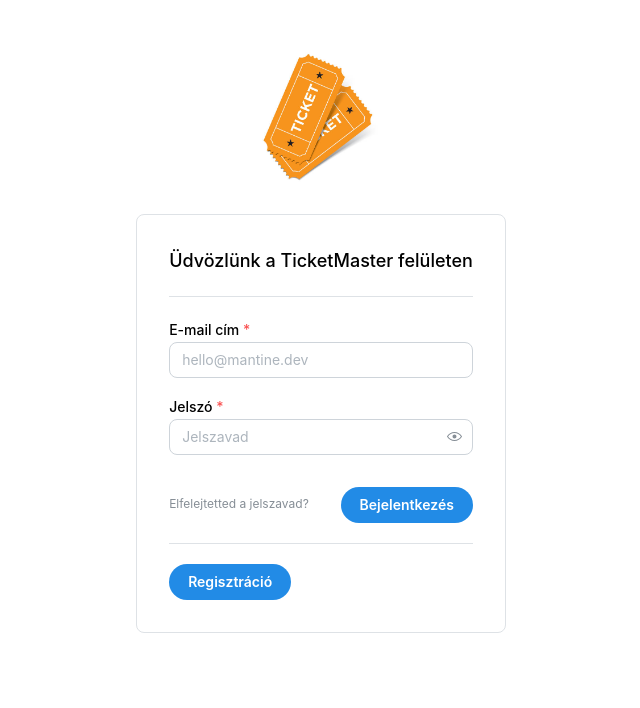
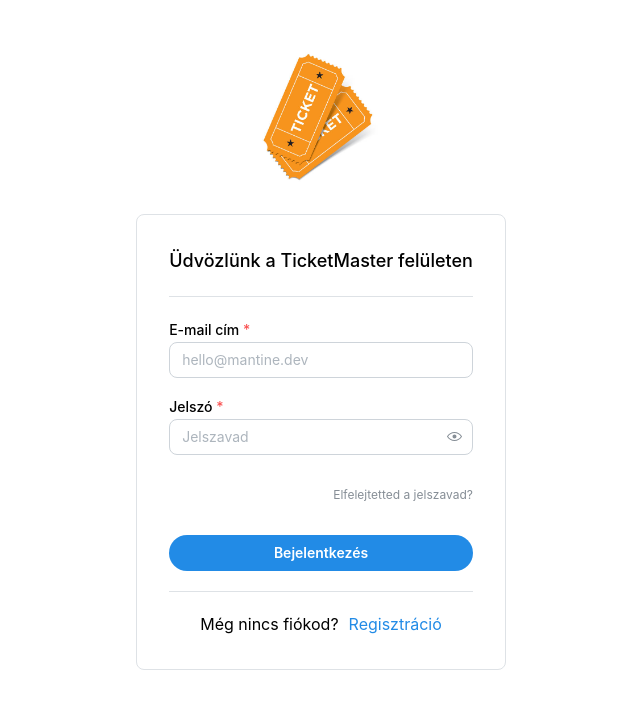
Before and after one commit to Torpe17/TicketMasterFrontend, a React (Vite) app: page /login in a window 1280 px wide. Shown: the top 708 px of the page, without its empty margins (319-959 px from the left). Built offline with nearby package versions, Linux system fonts and the light colour scheme; no server answers.

Commit message:
Style
Changed the look of the login and registration page

```diff
--- a/src/pages/Login.tsx
+++ b/src/pages/Login.tsx
@@ -4,7 +4,8 @@ import {
     PasswordInput,
     Group,
     Button,
-    Anchor, Divider
+    Anchor, Divider,
+    Text
 } from "@mantine/core";
 import {useForm} from "@mantine/form";
 import {useNavigate} from "react-router-dom";
@@ -55,19 +56,24 @@ const Login = () => {
                     />
                 </Stack>
 
-                <Group justify="space-between" mt="xl">
+                <Group justify="right" mt="xl">
                     <Anchor component="button" type="button" c="dimmed" onClick={() => navigate('/forgot')}
                             size="xs">
                         Elfelejtetted a jelszavad?
                     </Anchor>
-                    <Button type="submit" radius="xl">
+                </Group>
+                <Group justify="center" mt="xl">
+                <Button type="submit" radius="xl" fullWidth>
                         Bejelentkezés
                     </Button>
+                    </Group>
+                <Divider my="lg"/>
+                <Group justify="center" gap="xs">
+                <Text>Még nincs fiókod?</Text>
+                <Anchor component="button" type="button" onClick={() => navigate('/register')}>
+                    Regisztráció
+                </Anchor>
                 </Group>
-                <Divider my="lg"/>
-                <Button onClick={() => navigate('/register')} radius="xl">
-                        Regisztráció
-                </Button>
             </form>
         </div>
     </AuthContainer>
--- a/src/pages/Register.tsx
+++ b/src/pages/Register.tsx
@@ -10,11 +10,13 @@ import {
 } from "@mantine/core";
 import {useForm} from "@mantine/form";
 import {useNavigate} from "react-router-dom";
-import { DateInput } from '@mantine/dates';
+import { DateInput} from '@mantine/dates';
 import api from "../api/api.ts";
 import { FormEvent, useState } from "react";
 import { IconAlertCircle } from '@tabler/icons-react';
-import { Axios, AxiosError } from "axios";
+import { AxiosError } from "axios";
+import AuthContainer from "../components/AuthContainer.tsx";
+import 'dayjs/locale/hu'; // Import Hungarian locale if needed
 
 const Register = () => {
   const navigate = useNavigate();
@@ -64,11 +66,9 @@ const Register = () => {
           }
         }
       };
-
-      return (
+      return (<AuthContainer>
         <form onSubmit={form.onSubmit(handleSubmit)}>
         <Stack>
-          {/* Error Alert */}
         {error && (
           <Alert
             icon={<IconAlertCircle size="1rem" />}
@@ -112,13 +112,14 @@ const Register = () => {
           label="Születésnap"
           placeholder="Születésnapod"
           valueFormat="YYYY-MM-DD"
-          key={form.key('birthDate')}
+          locale="hu"
           radius="md"
+          firstDayOfWeek={1}
           {...form.getInputProps('birthDate')}
         />
         </Stack>
-        <Group justify="space-between" mt="xl">
-        <Button type="submit" radius="xl">
+        <Group justify="center" mt="xl">
+        <Button type="submit" radius="xl" fullWidth>
                 Regisztráció
         </Button>
         </Group>
@@ -130,6 +131,7 @@ const Register = () => {
       </Anchor>
   </Group>
     </form>
+    </AuthContainer>
         );
 }
 
```
